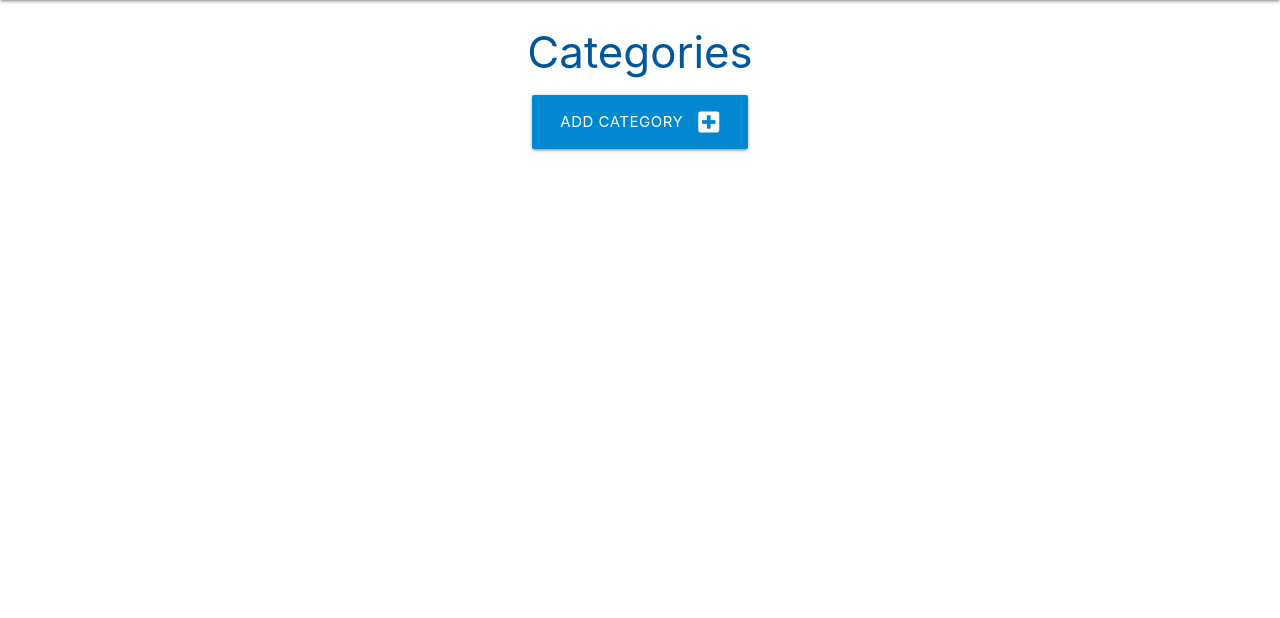
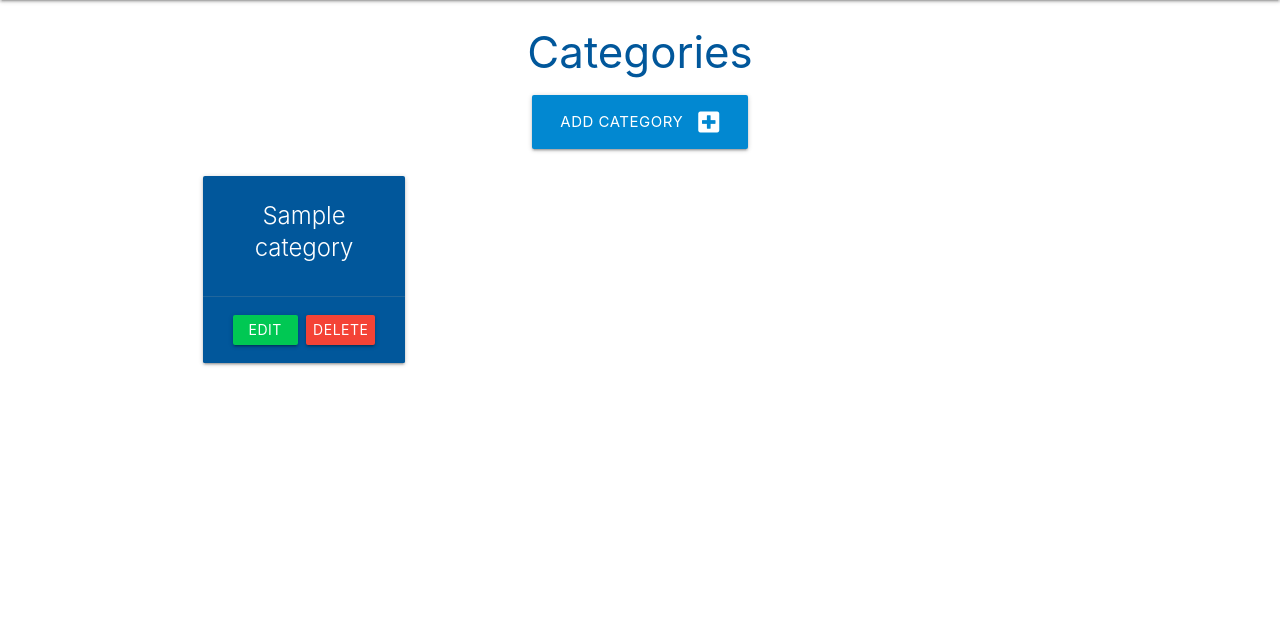
Before and after one commit to jacobmolsby93/flask-app-task-manager, a Flask app: page /categories in a window 1280 px wide. Shown: the part 64-682 px from the top of the page. Run offline with Flask 2, Linux system fonts and the light colour scheme; tables that the repository leaves empty hold one stand-in row (values such as "Sample post").

Commit message:
Add code so that the user can add categories to the catogorie page, displaying. and saving the categories to the database

```diff
--- a/taskmanager/routes.py
+++ b/taskmanager/routes.py
@@ -10,7 +10,10 @@ def home():
 
 @app.route("/categories")
 def categories():
-    return render_template("categories.html")
+    categories = list(Category.query.order_by(Category.category_name).all())
+    # categories=categories == 1 one is the variable name which can be used in the html template
+    # 2 cat is now a list, a variable defined in the function here.
+    return render_template("categories.html", categories=categories)
 
 
 @app.route("/add_category", methods=["GET", "POST"])
--- a/taskmanager/static/css/style.css
+++ b/taskmanager/static/css/style.css
@@ -7,3 +7,15 @@ body {
 main {
     flex: 1 0 auto;
 }
+
+a.btn.green.accent-4,
+a.btn.red  {
+    height: 30px;
+    line-height: 30px;
+    margin: 2px;
+}
+
+a.btn.red {
+    padding-left: 7px;
+    padding-right: 7px;
+}
--- a/taskmanager/templates/categories.html
+++ b/taskmanager/templates/categories.html
@@ -11,4 +11,21 @@
     </div>
 </div>
 
+<div class="row">
+    {% for category in categories %}
+    <div class="col s12 m6 l3">
+      <div class="card light-blue darken-4 center-align">
+        <div class="card-content white-text">
+          <span class="card-title">{{ category.category_name }}</span>
+        </div>
+        <div class="card-action">
+          <a href="#" class="btn green accent-4">Edit</a>
+          <a href="#" class="btn red">Delete</a>
+        </div>
+      </div>
+    </div>
+    {% endfor %}
+  </div>
+
+
 {% endblock %}
```
